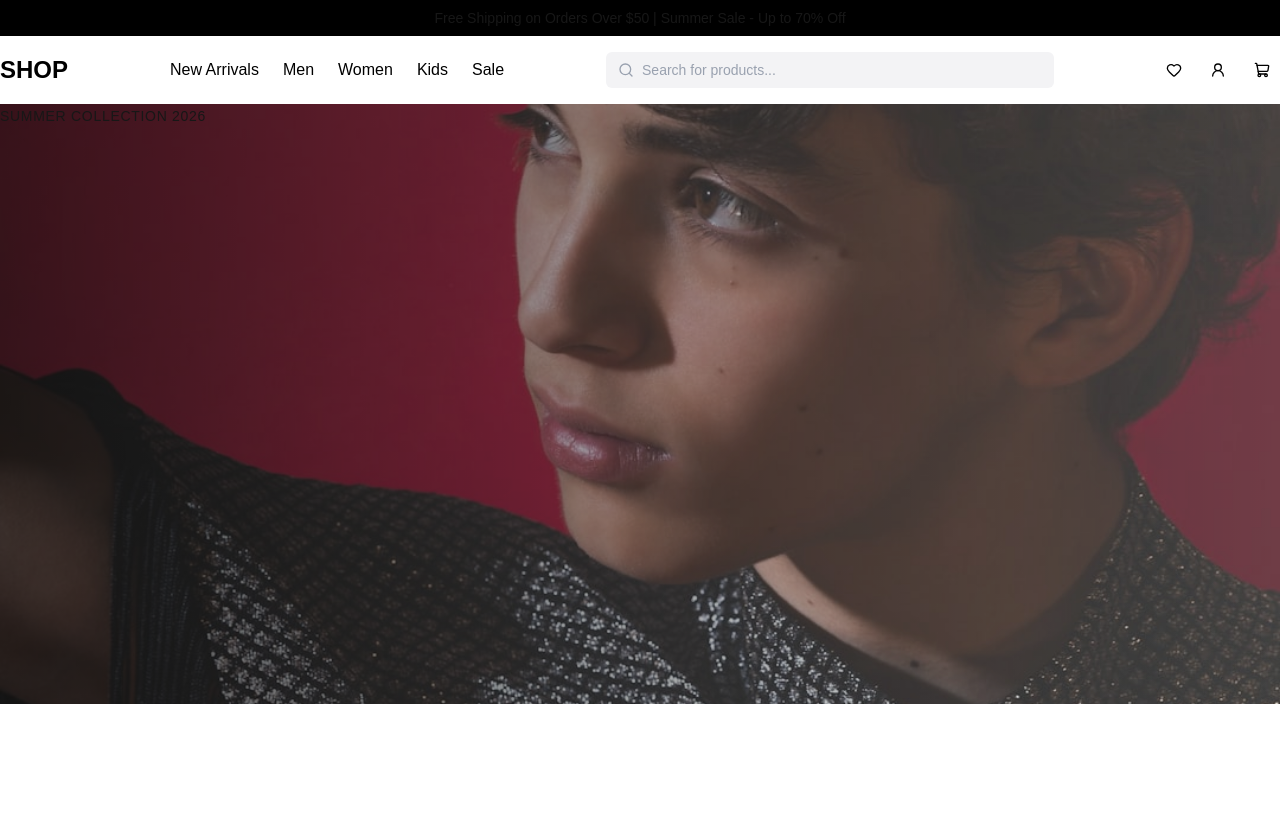
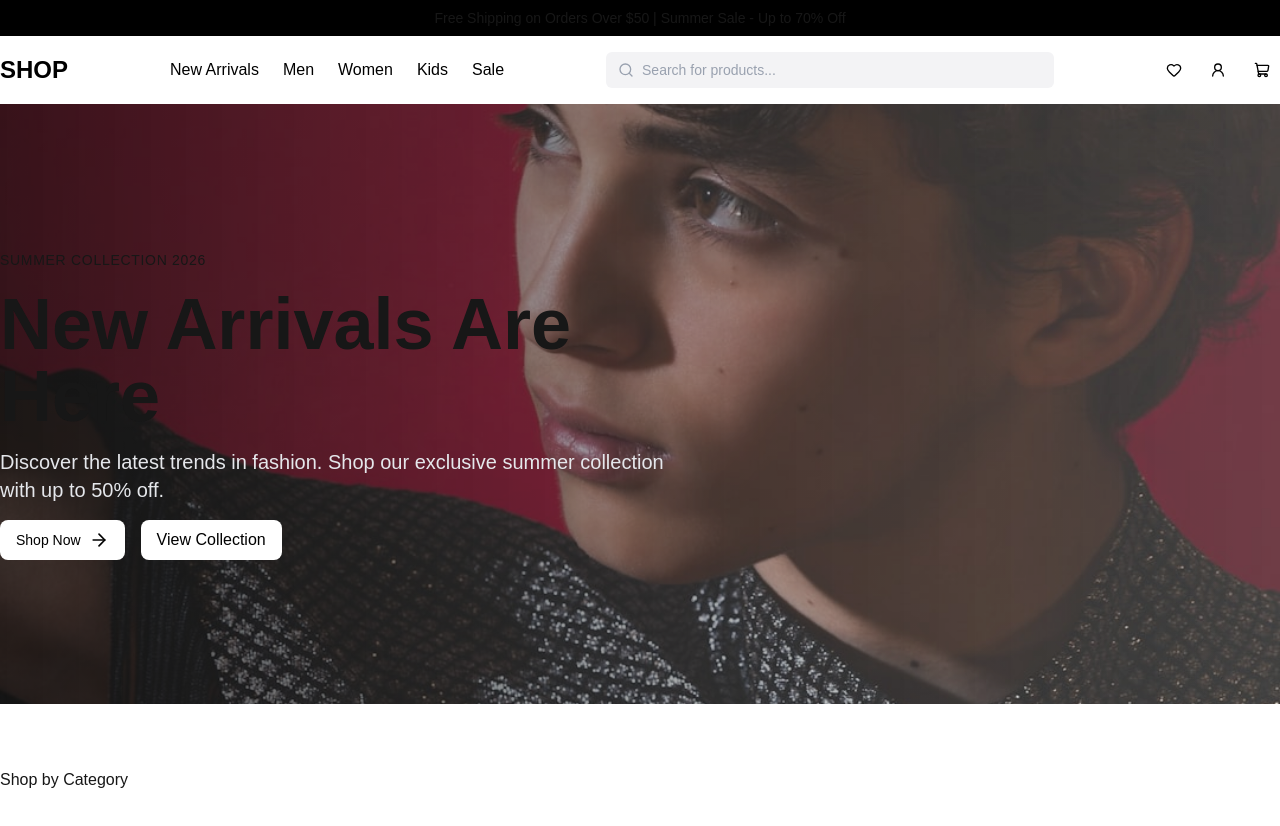
Before and after one commit to hissamdev/classy-ecommerce, a Next.js app: page / in a window 1280 px wide. Shown: the top 826 px of the page. Before the commit the page ends 800 px from the top, so only its background shows below. Built offline with nearby package versions, Linux system fonts and the light colour scheme.

Commit message:
Working on Category section in home page

```diff
--- a/app/page.tsx
+++ b/app/page.tsx
@@ -1,23 +1,11 @@
-import Image from "next/image";
+import Category from "@/components/home/Category";
+import Hero from "@/components/home/Hero";
 
 export default function Home() {
   return (
-    <section className="relative h-150">
-      <div className="absolute inset-0 z-10">
-        <Image
-          className="object-cover opacity-80 z-30"
-          alt="Person posing facing right"
-          src="/assets/best-ecommerce-landing-page.jpeg"
-          fill
-        />
-        <div className="absolute inset h-full w-full bg-linear-to-r from-black/70 to-transparent z-40"></div>
-      </div>
-
-      <div className="container relative mx-auto h-full z-60">
-        <div>
-          <span className="text-sm uppercase tracking-wider ">Summer Collection 2026</span>
-        </div>
-      </div>
-    </section>
+    <>
+      <Hero />
+      <Category />
+    </>
   );
 }
--- /dev/null
+++ b/components/home/Category.tsx
@@ -0,0 +1,9 @@
+export default function Category() {
+    return (
+        <section className="py-16">
+            <div className="container mx-auto">
+                <h2>Shop by Category</h2>
+            </div>
+        </section>
+    );
+}
--- /dev/null
+++ b/components/home/Hero.tsx
@@ -0,0 +1,38 @@
+import { ArrowRight } from "lucide-react";
+import Image from "next/image";
+import Link from "next/link";
+
+export default function Hero() {
+    return (
+        <section className="relative h-150">
+        <div className="absolute inset-0 z-10">
+            <Image
+            className="object-cover opacity-80 z-30"
+            alt="Person posing facing right"
+            src="/assets/best-ecommerce-landing-page.jpeg"
+            fill
+            />
+            <div className="absolute inset h-full w-full bg-linear-to-r from-black/70 to-transparent z-40"></div>
+        </div>
+
+        <div className="container relative mx-auto h-full flex items-center z-60">
+            <div className="max-w-2xl">
+            <span className="text-sm uppercase tracking-wider">Summer Collection 2026</span>
+            <h1 className="mt-4 text-7xl font-bold">New Arrivals Are Here</h1>
+            <p className="mt-4 text-xl text-gray-200">Discover the latest trends in fashion. Shop our exclusive summer collection with up to 50% off.</p>
+
+            <div className="mt-4 flex gap-4">
+                <Link href="/" className="px-4 py-2 w-fit flex items-center gap-2 transition-all hover:gap-4 text-black text-sm bg-white rounded-lg">
+                Shop Now
+                <ArrowRight className="w-5" />
+                </Link>
+
+                <Link href="/" className="px-4 py-2 w-fit flex items-center gap-2 text-black bg-white rounded-lg">
+                View Collection
+                </Link>
+            </div>
+            </div>
+        </div>
+        </section>
+    );
+}
```
